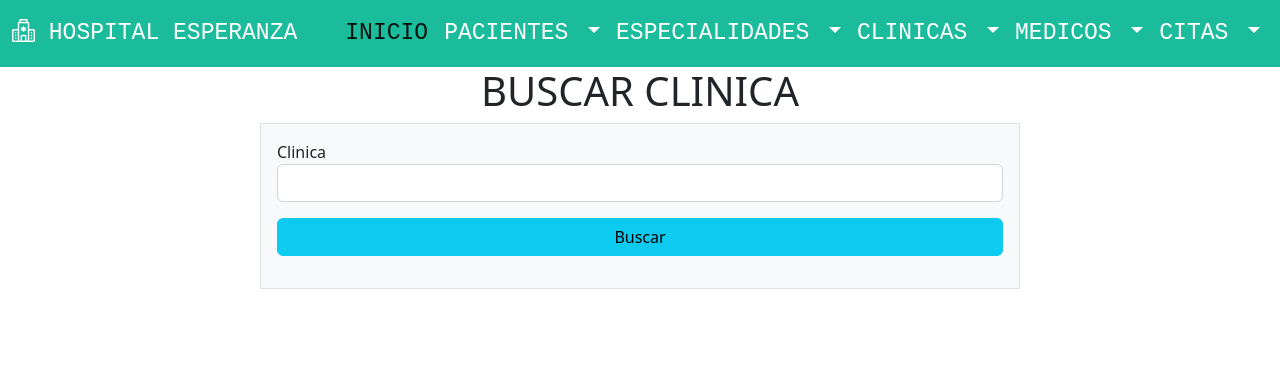
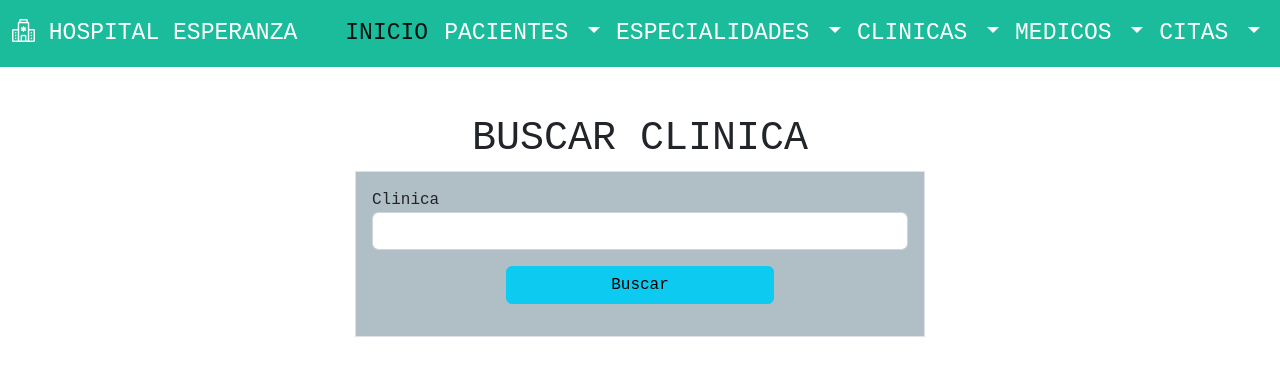
Before and after one commit to Jennifer11607/hospital_final_jimenez, a PHP site: page /vistas/clinicas/buscar.php in a window 1280 px wide. Shown: the top 376 px of the page. Run offline with PHP 8.4, Linux system fonts and the light colour scheme.

Commit message:
centrando las alertas y cambio de fuente en clinica en controladores

```diff
--- a/controladores/clinicas/buscar.php
+++ b/controladores/clinicas/buscar.php
@@ -20,8 +20,9 @@ try {
 
     <div class="container">
         <div class="row justify-content-center">
+            <h1 class="text-center mt-5"style="font-family:'Courier New', Courier, monospace">TABLAS DE CLINICAS</h1>
             <div class="col-lg-8">
-                <table class="table table-bordered table-hover">
+                <table class="table table-bordered table-hover" style="font-family:'Courier New', Courier, monospace">
                     <thead class="table-dark">
                         <tr>
                             <th>NO. </th>
@@ -51,7 +52,7 @@ try {
         </div>
         <div class="row justify-content-center">
             <div class="col-lg-4">
-                <a href="/hospital_final_jimenez/vistas/clinicas/buscar.php" class="btn btn-info w-100">Regresar a la búsqueda</a>
+                <a href="/hospital_final_jimenez/vistas/clinicas/buscar.php" class="btn btn-info w-100 mb-4" style="font-family:'Courier New', Courier, monospace">Regresar a la búsqueda</a>
             </div>
         </div>
     </div>
--- a/vistas/clinicas/buscar.php
+++ b/vistas/clinicas/buscar.php
@@ -5,19 +5,19 @@ error_reporting(E_ALL);
 
 include_once '../../includes/header.php'?>
 <?php include_once '../../includes/navbar.php'?>
-    <div class="container">
-        <h1 class="text-center">BUSCAR CLINICA</h1>
+    <div class="container mt-5">
+        <h1 class="text-center" style="font-family:'Courier New', Courier, monospace">BUSCAR CLINICA</h1>
         <div class="row justify-content-center">
-            <form action="/hospital_final_jimenez/controladores/clinicas/buscar.php" method="GET" class="col-lg-8 border bg-light p-3">
-                <div class="row mb-3">
+            <form action="/hospital_final_jimenez/controladores/clinicas/buscar.php" method="GET" class="col-lg-8 border p-3 w-50" style="font-family:'Courier New', Courier, monospace; background-color: #B0BEC5">
+                <div class="row mb-3 ">
                     <div class="col">
                         <label for="espec_nombre">Clinica</label>
                         <input type="text" name="clinica_nombre" id="clinica_nombre" class="form-control">
                     </div>
                 </div>
                 <div class="row mb-3">
-                    <div class="col">
-                        <button type="submit" class="btn btn-info w-100">Buscar</button>
+                    <div class="col text-center">
+                        <button type="submit" class="btn btn-info w-50">Buscar</button>
                     </div>
                 </div>
             </form>
```
Also changed, not shown: controladores/clinicas/eliminar.php (+6 -6 lines), controladores/clinicas/guardar.php (+4 -4 lines), controladores/clinicas/modificar.php (+4 -5 lines), vistas/clinicas/index.php (+4 -4 lines), vistas/clinicas/modificar.php (+5 -5 lines).
